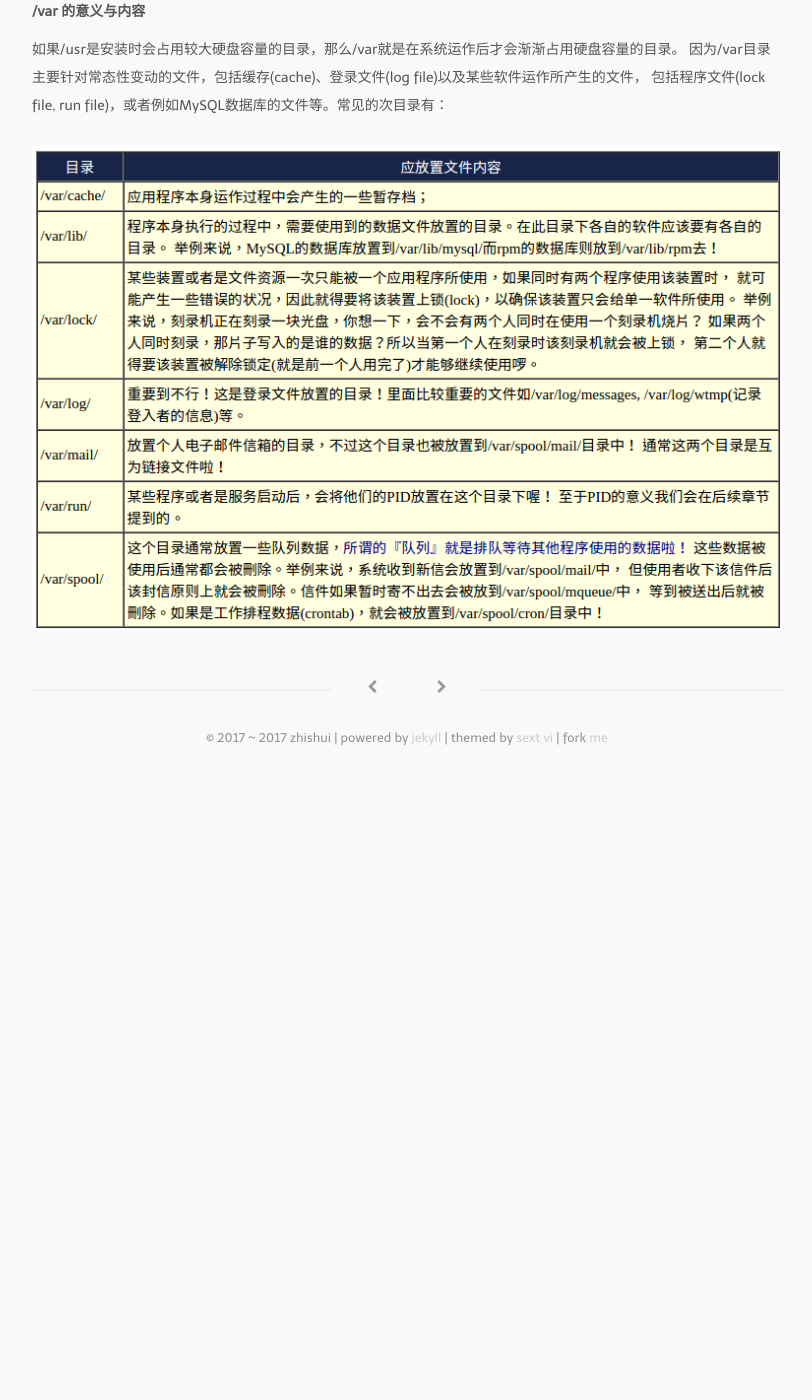
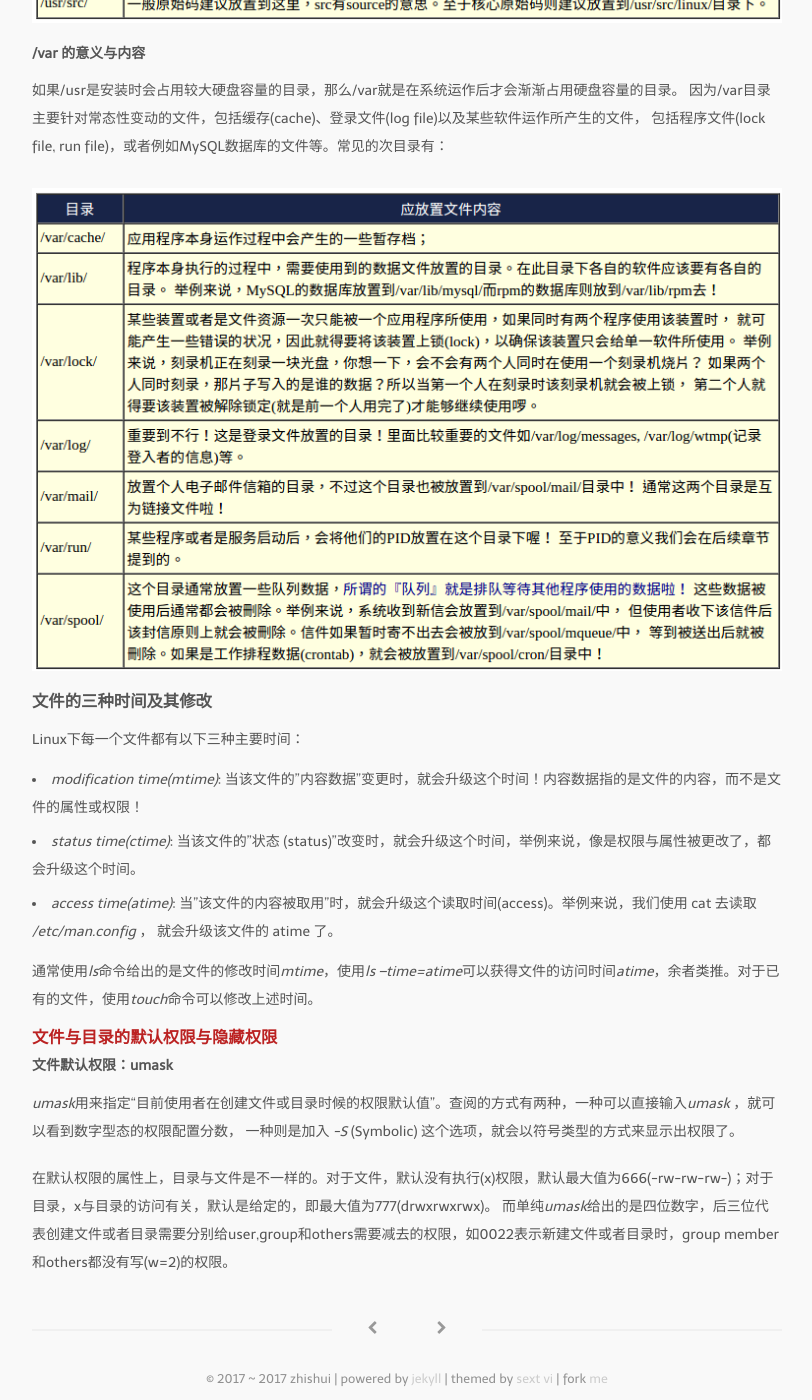
Before and after one commit to bizhishui/bizhishui.github.io, a Jekyll site: the page built from _posts/2017-02-22-Linux-Basics.md, in a window 1280 px wide and 1400 px high, scrolled down 7378 px. Shown: the whole window, without its empty margins (233-1045 px from the left). Built offline with Jekyll 4.4.1, drawn with Linux system fonts in a browser that asks for light colours; nearby versions of some CDN libraries; some web fonts are replaced; a script that is not in the unit is left out; before the commit the page ends 8137 px from its top, so only the background shows below that; some of the changed text lies outside the part shown.

Commit message:
keeps on

````diff
--- a/_posts/2017-02-22-Linux-Basics.md
+++ b/_posts/2017-02-22-Linux-Basics.md
@@ -16,10 +16,12 @@ tags:
 ---
 
 
-### Linux 系统查看
+### Linux 系统基本命令
 ```
     uname -r           #可以察看实际的核心版本
     lsb_release -a     #LSB and distribution 的版本
+    nl                 #显示的时候(与cat相比)，顺道输出行号
+    od                 #以二进位的方式读取文件内容
 ```
 
 ### [Linux系统的在线求助man page与info page](http://cn.linux.vbird.org/linux_basic/0160startlinux.php#manual)
@@ -188,3 +190,21 @@ FHS建议所有软件开发者，应该将他们的数据合理的分别放置
 包括程序文件(lock file, run file)，或者例如MySQL数据库的文件等。常见的次目录有：
 
 [![var directory](/media/files/2017/02/22/varDir.png)](https://github.com/bizhishui/bizhishui.github.io/blob/master/ "var directory")
+
+
+### 文件的三种时间及其修改
+Linux下每一个文件都有以下三种主要时间：
+
+- *modification time(mtime)*: 当该文件的"内容数据"变更时，就会升级这个时间！内容数据指的是文件的内容，而不是文件的属性或权限！
+- *status time(ctime)*: 当该文件的"状态 (status)"改变时，就会升级这个时间，举例来说，像是权限与属性被更改了，都会升级这个时间。
+- *access time(atime)*: 当"该文件的内容被取用"时，就会升级这个读取时间(access)。举例来说，我们使用 cat 去读取 */etc/man.config* ， 就会升级该文件的 atime 了。
+
+通常使用*ls*命令给出的是文件的修改时间*mtime*，使用*ls --time=atime*可以获得文件的访问时间*atime*，余者类推。对于已有的文件，使用*touch*命令可以修改上述时间。
+
+### [文件与目录的默认权限与隐藏权限](http://cn.linux.vbird.org/linux_basic/0220filemanager.php#fileperm)
+#### 文件默认权限：umask
+*umask*用来指定“目前使用者在创建文件或目录时候的权限默认值”。查阅的方式有两种，一种可以直接输入*umask* ，就可以看到数字型态的权限配置分数，
+一种则是加入 *-S* (Symbolic) 这个选项，就会以符号类型的方式来显示出权限了。
+
+在默认权限的属性上，目录与文件是不一样的。对于文件，默认没有执行(x)权限，默认最大值为666(-rw-rw-rw-)；对于目录，x与目录的访问有关，默认是给定的，即最大值为777(drwxrwxrwx)。
+而单纯*umask*给出的是四位数字，后三位代表创建文件或者目录需要分别给user,group和others需要减去的权限，如0022表示新建文件或者目录时，group member和others都没有写(w=2)的权限。
````
